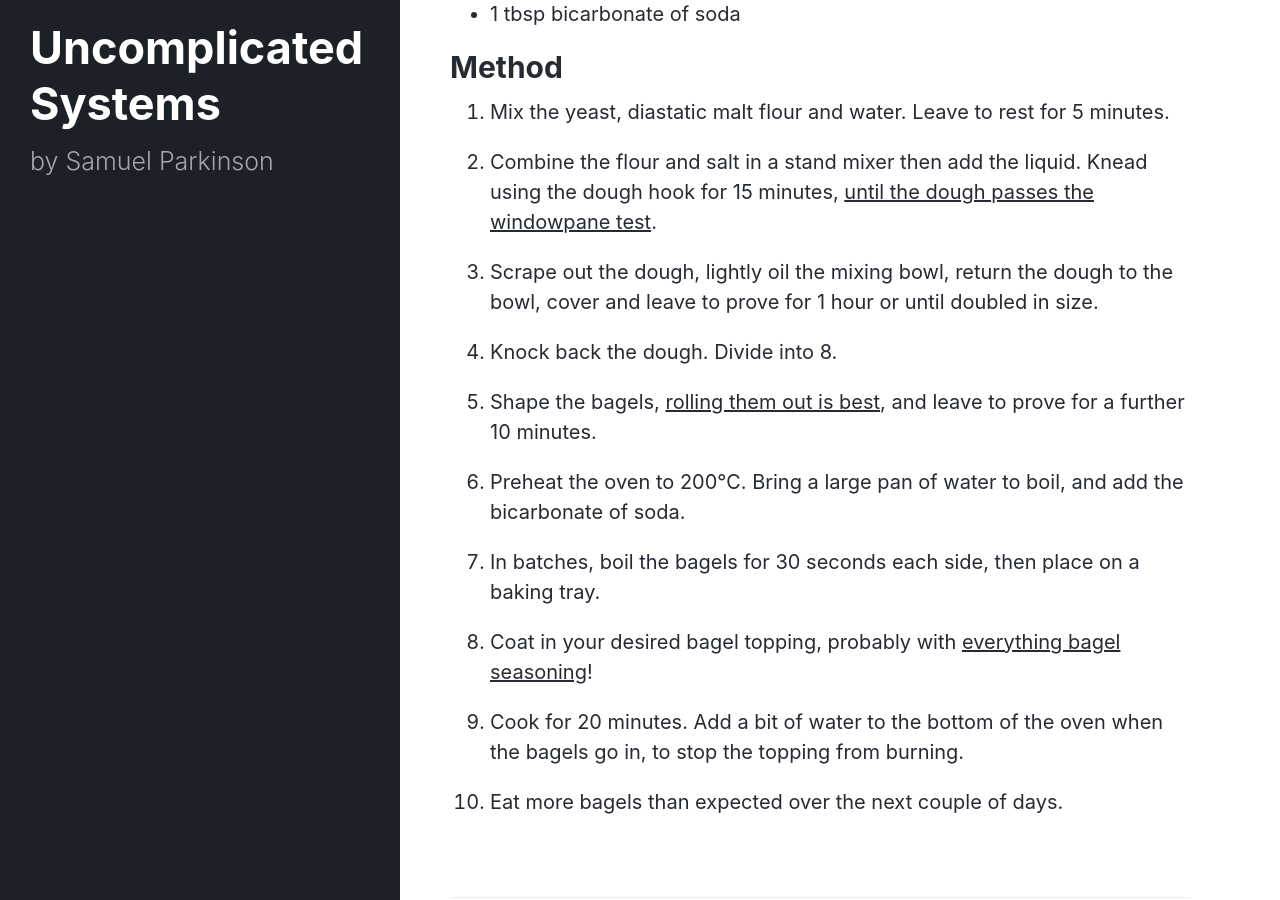
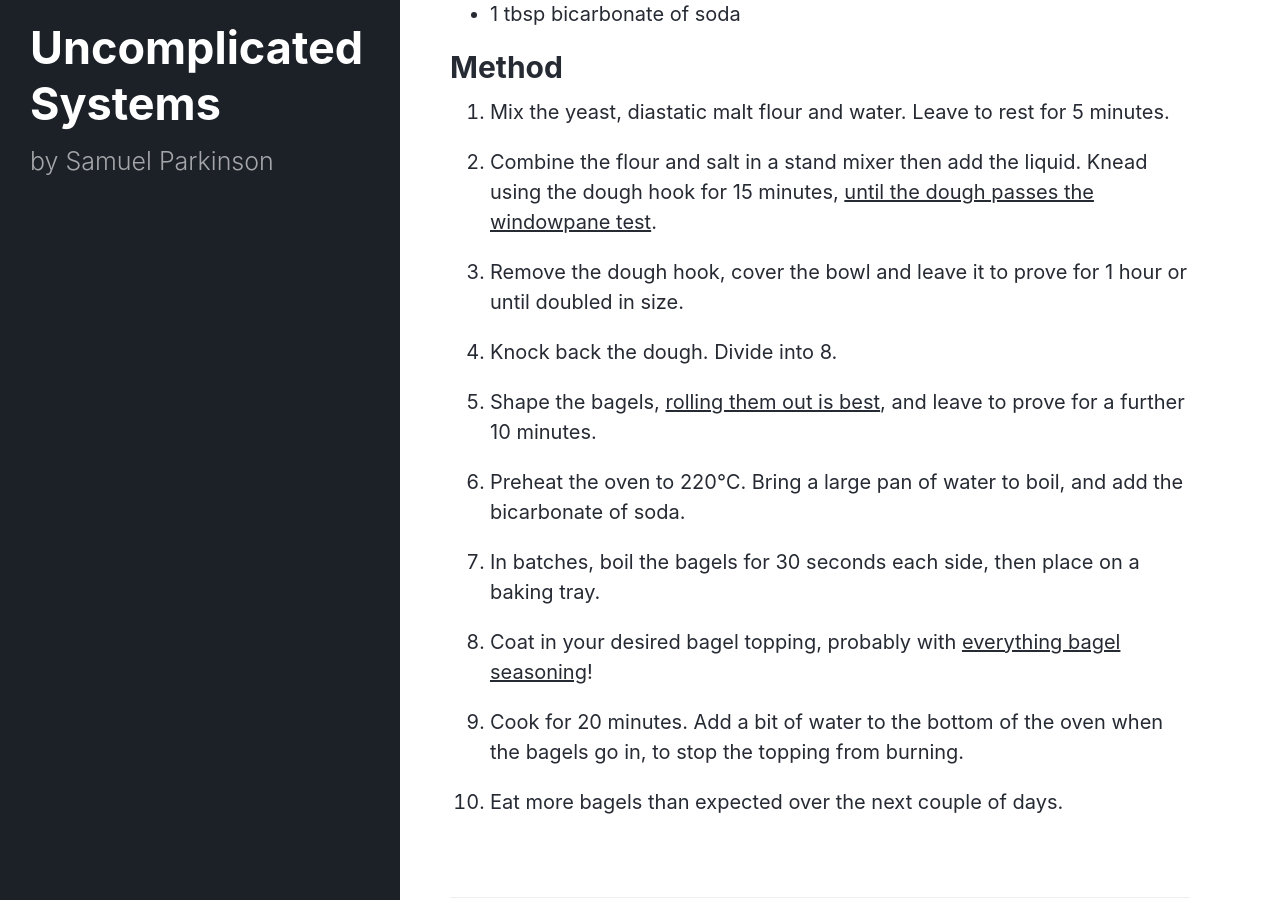
Before and after one commit to sjparkinson/uncomplicated.systems, a Jekyll site: the page built from _posts/2024-05-27-bagels.md, in a window 1280 px wide and 900 px high, scrolled down 918 px. Built offline with Jekyll 4.4.1, drawn with Linux system fonts in a browser that asks for light colours.

Commit message:
Update 2024-05-27-bagels.md

```diff
--- a/_posts/2024-05-27-bagels.md
+++ b/_posts/2024-05-27-bagels.md
@@ -19,13 +19,13 @@ Work in progress at home bagel recipe. It will take about 2½ hours total.
 
 2. Combine the flour and salt in a stand mixer then add the liquid. Knead using the dough hook for 15 minutes, [until the dough passes the windowpane test](https://www.kingarthurbaking.com/blog/2022/10/14/what-is-the-windowpane-test-for-bread-dough).
 
-3. Scrape out the dough, lightly oil the mixing bowl, return the dough to the bowl, cover and leave to prove for 1 hour or until doubled in size.
+3. Remove the dough hook, cover the bowl and leave it to prove for 1 hour or until doubled in size.
 
 4. Knock back the dough. Divide into 8.
 
 5. Shape the bagels, [rolling them out is best](https://www.youtube.com/watch?v=ZxAV3NdW5AU), and leave to prove for a further 10 minutes.
 
-6. Preheat the oven to 200℃. Bring a large pan of water to boil, and add the bicarbonate of soda.
+6. Preheat the oven to 220℃. Bring a large pan of water to boil, and add the bicarbonate of soda.
 
 7. In batches, boil the bagels for 30 seconds each side, then place on a baking tray.
 
```
